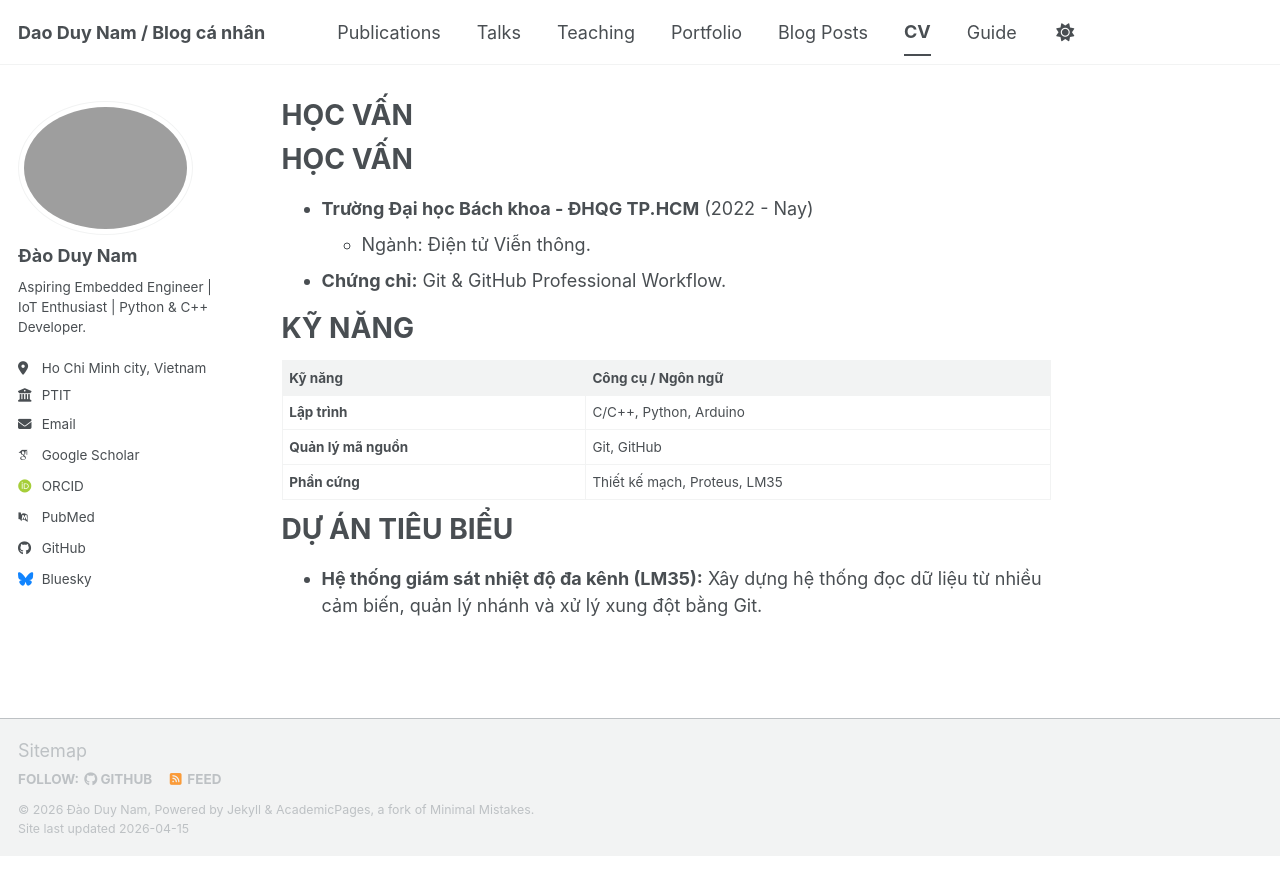
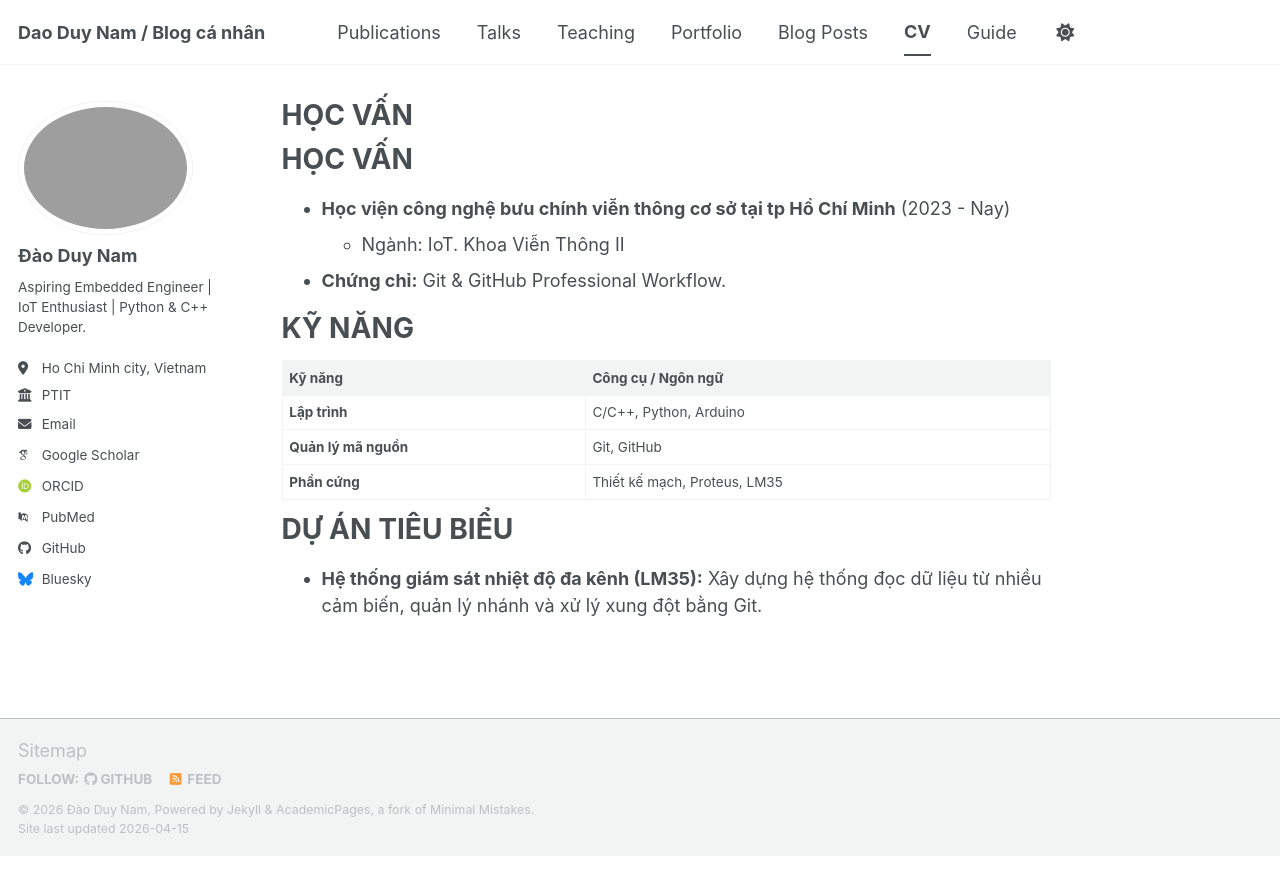
Before and after one commit to namdaoduy-04/namdaoduy-04.github.io, a Jekyll site: the page built from _pages/cv.md, in a window 1280 px wide. Shown: the top 895 px of the page. Built offline with Jekyll 4.4.1, drawn with Linux system fonts in a browser that asks for light colours; some web fonts are replaced; our own code applies the rules of GitHub Pages for plain Markdown files; a script bundle is joined from its source files by our own code; library files that are not in the unit come from our copies.

Commit message:
docs: cap nhat noi dung CV

```diff
--- a/_pages/cv.md
+++ b/_pages/cv.md
@@ -1,6 +1,6 @@
 # HỌC VẤN
-*   **Trường Đại học Bách khoa - ĐHQG TP.HCM** (2022 - Nay)
-    *   Ngành: Điện tử Viễn thông.
+*   **Học viện công nghệ bưu chính viễn thông cơ sở tại tp Hồ Chí Minh** (2023 - Nay)
+    *   Ngành: IoT. Khoa Viễn Thông II
 *   **Chứng chỉ:** Git & GitHub Professional Workflow.
 
 # KỸ NĂNG
```
